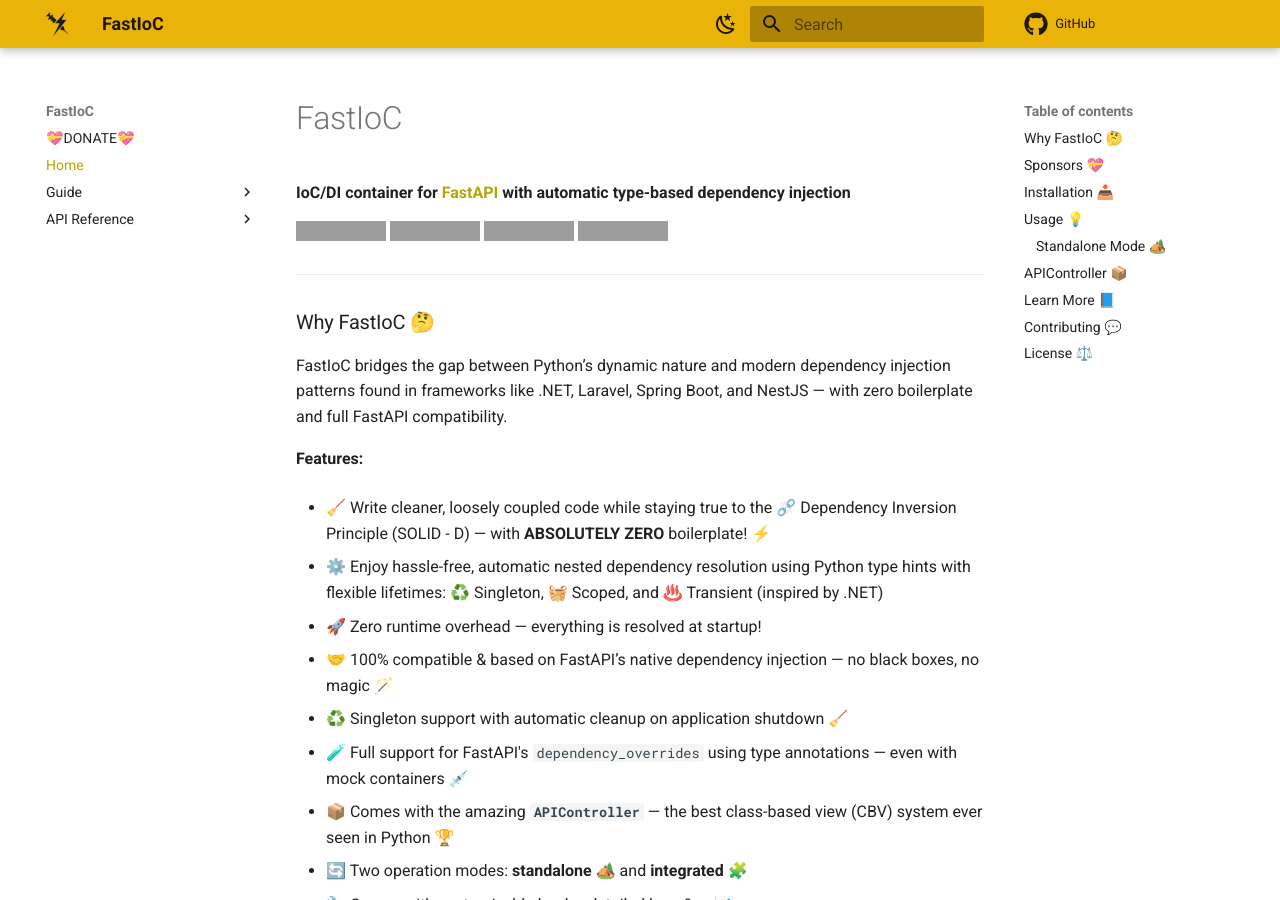
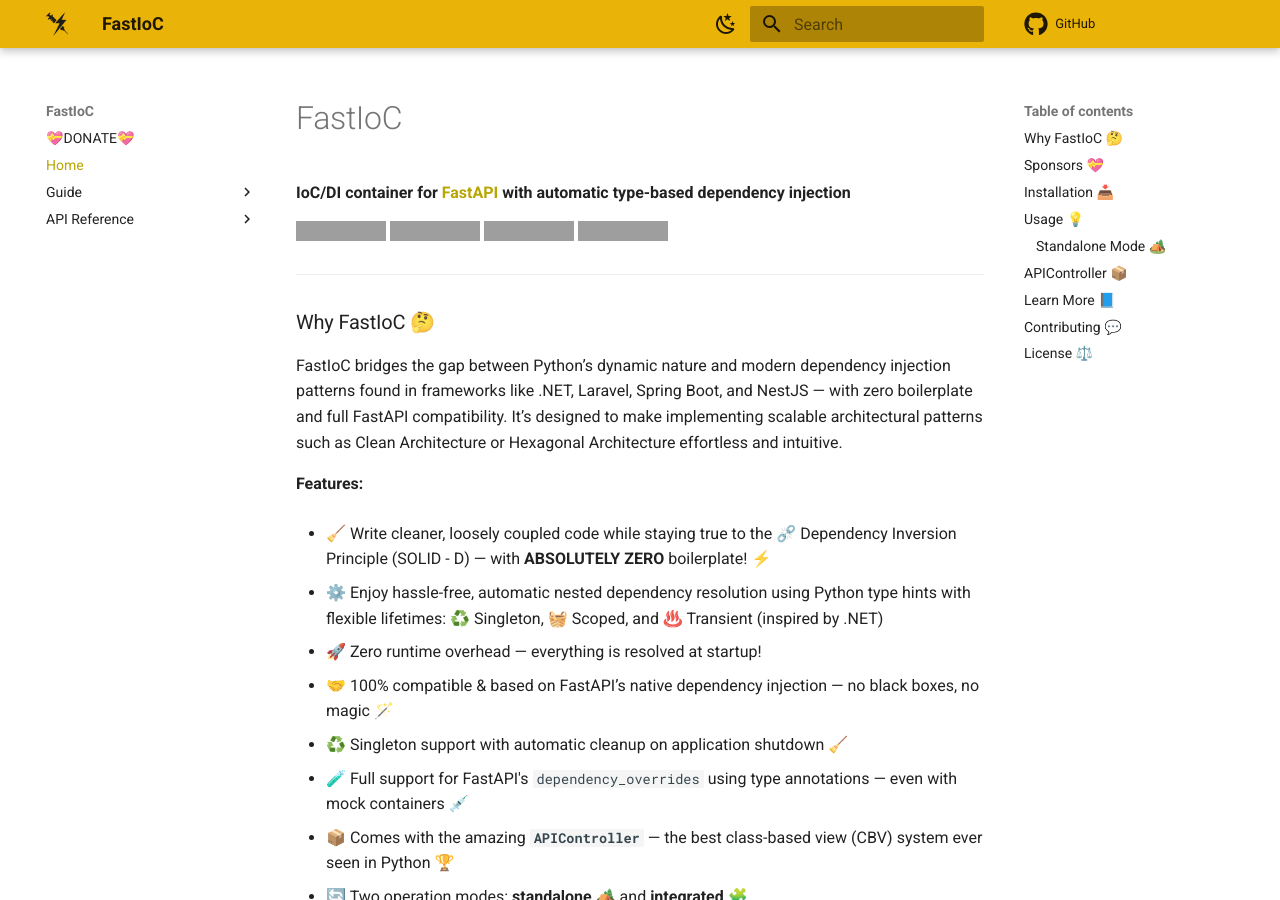
Before and after one commit to OpenMindAmir/FastIoC, an MkDocs documentation site: the page built from docs/index.md, in a window 1280 px wide and 900 px high, cut to the strip 0-900 px from the top of the window. Built offline with MkDocs 1.6.1 and Material for MkDocs 9.7.7, drawn with Linux system fonts in a browser that asks for light colours; comment, search, counter and statistics services are not loaded; grey boxes are pictures that could not be loaded.

```diff
--- a/docs/index.md
+++ b/docs/index.md
@@ -12,6 +12,7 @@
 ### Why FastIoC 🤔
 
 FastIoC bridges the gap between Python’s dynamic nature and modern dependency injection patterns found in frameworks like .NET, Laravel, Spring Boot, and NestJS — with zero boilerplate and full FastAPI compatibility.
+It’s designed to make implementing scalable architectural patterns such as Clean Architecture or Hexagonal Architecture effortless and intuitive.
 
 
 **Features:**
```
Also changed, not shown: README.md (+1 -0 lines).
